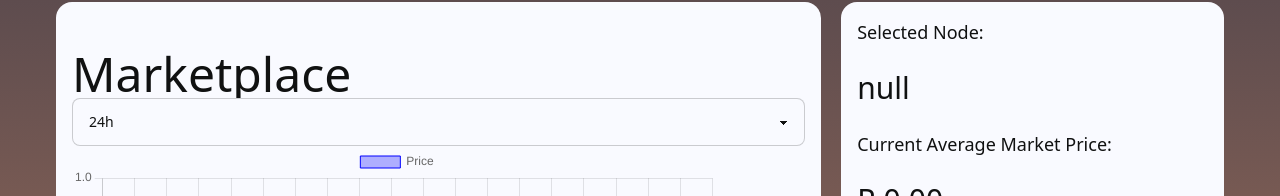
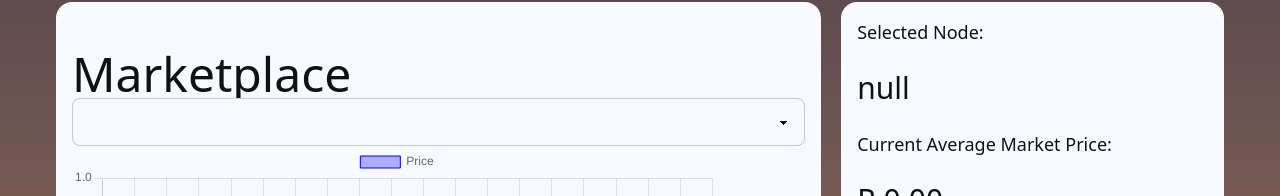
Before and after one commit to COS301-SE-2024/Open-Electricity-Market, a SvelteKit app in the folder Frontend/: page /Main/BiddingMarket in a window 1280 px wide. Shown: the part 117-313 px from the top of the page. Built offline with nearby package versions, Linux system fonts and the light colour scheme; no server answers; sample sign-in values are in the browser's storage.

Commit message:
chart works with new endpoint

```diff
--- a/Frontend/src/routes/Main/BiddingMarket/+page.svelte
+++ b/Frontend/src/routes/Main/BiddingMarket/+page.svelte
@@ -121,7 +121,7 @@ async function reset_price(){
         },
         credentials: "include",
         body: JSON.stringify({
-          hours: parseInt(numhours),
+          time_frame: numhours,
         }),
       });
 
@@ -147,9 +147,12 @@ async function reset_price(){
           class="select select-bordered max-h-40 overflow-y-auto"
           on:change={() => fetchPriceHistory(chartPeriod)}
         >
-          <option value="24" default>24h</option>
-          <option value="168">7d</option>
-          <option value="720">1M</option>
+          <option value="Day1" default>24h</option>
+          <option value="Week1">7d</option>
+          <option value="Month1">1M</option>
+          <option value="Month3">3M</option>
+          <option value="Month6">6M</option>
+          <option value="Year1">1Y</option>
           <!-- This works so long as the endpoint retrieves different num values for longer hours etc... to be discussed with ruan -->
         </select>
       </div>
```
